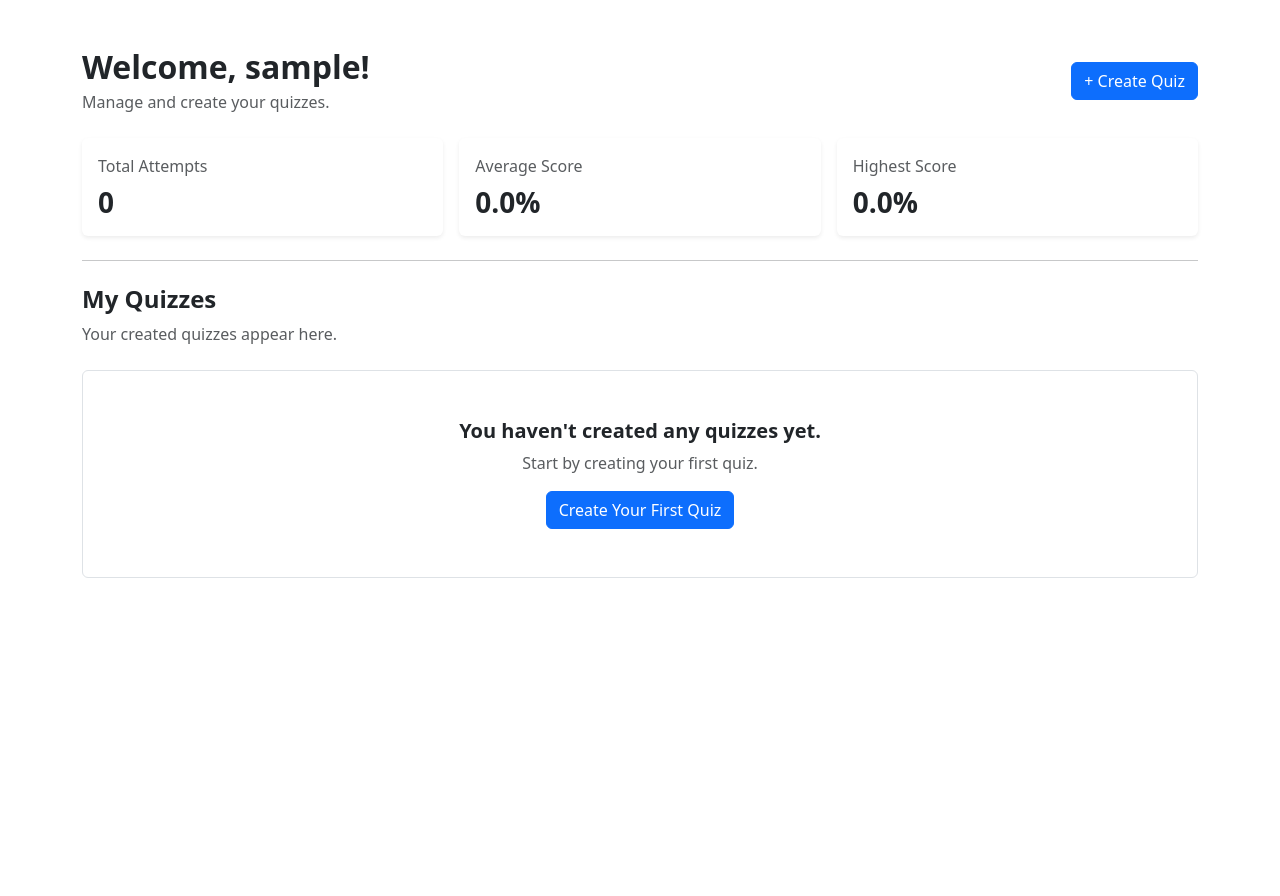
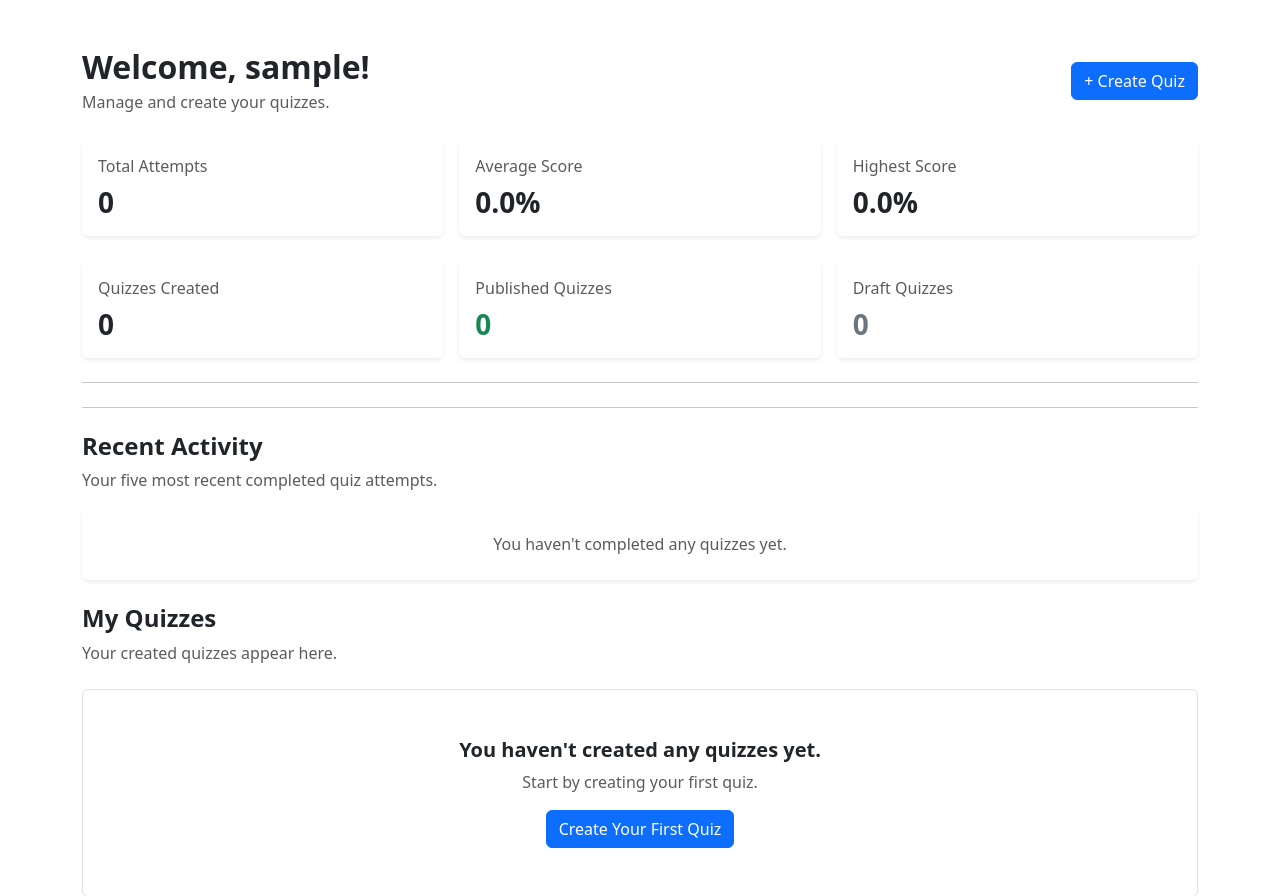
Before and after one commit to IronMonger13/QuizForge, a Django app: page /dashboard/ in a window 1280 px wide. Shown: the part 56-952 px from the top of the page. Before the commit the page ends 634 px from the top, so only its background shows below. Run offline with Django 5.2, Linux system fonts and the light colour scheme; the visitor is signed in with stand-in values (Sample User, id 1); data that the repository does not hold is empty.

Commit message:
Expand dashboard analytics and recent activity

```diff
--- a/quizzes/templates/quizzes/dashboard.html
+++ b/quizzes/templates/quizzes/dashboard.html
@@ -39,7 +39,64 @@
                 </div>
             </div>
         </div>
+        <!-- Quiz Creation Statistics -->
+        <div class="row g-3 mb-4">
+            <div class="col-md-4">
+                <div class="card border-0 shadow-sm h-100">
+                    <div class="card-body">
+                        <p class="text-muted mb-2">Quizzes Created</p>
+                        <h3 class="fw-bold mb-0">{{ quiz_stats.total_quizzes }}</h3>
+                    </div>
+                </div>
+            </div>
+            <div class="col-md-4">
+                <div class="card border-0 shadow-sm h-100">
+                    <div class="card-body">
+                        <p class="text-muted mb-2">Published Quizzes</p>
+                        <h3 class="fw-bold text-success mb-0">{{ quiz_stats.published_quizzes }}</h3>
+                    </div>
+                </div>
+            </div>
+            <div class="col-md-4">
+                <div class="card border-0 shadow-sm h-100">
+                    <div class="card-body">
+                        <p class="text-muted mb-2">Draft Quizzes</p>
+                        <h3 class="fw-bold text-secondary mb-0">{{ quiz_stats.draft_quizzes }}</h3>
+                    </div>
+                </div>
+            </div>
+        </div>
         <hr class="my-4">
+        <!-- Recent Activity -->
+        <hr class="my-4">
+        <div class="mb-3">
+            <h4 class="fw-bold">Recent Activity</h4>
+            <p class="text-muted">Your five most recent completed quiz attempts.</p>
+        </div>
+        <div class="card border-0 shadow-sm mb-4">
+            <div class="card-body p-0">
+                {% for attempt in recent_attempts %}
+                    <div class="d-flex justify-content-between align-items-center flex-wrap gap-3 p-3 {% if not forloop.last %}border-bottom{% endif %}">
+                        <div>
+                            <h6 class="fw-semibold mb-1">{{ attempt.quiz.title }}</h6>
+                            <small class="text-muted">{{ attempt.completed_at|date:"d M Y, h:i A" }}</small>
+                        </div>
+                        <div class="text-end">
+                            <span class="fw-bold">{{ attempt.score }}/{{ attempt.total_marks }}</span>
+                            <div>
+                                <small class="text-muted">{{ attempt.percentage|floatformat:1 }}%</small>
+                            </div>
+                        </div>
+                        <a href="{% url 'quizzes:attempt_result' attempt.id %}"
+                           class="btn btn-sm btn-outline-primary">View Result</a>
+                    </div>
+                {% empty %}
+                    <div class="text-center p-4">
+                        <p class="text-muted mb-0">You haven't completed any quizzes yet.</p>
+                    </div>
+                {% endfor %}
+            </div>
+        </div>
         <!-- My quizzes -->
         <div class="mb-4">
             <h4 class="fw-bold">My Quizzes</h4>
--- a/quizzes/views.py
+++ b/quizzes/views.py
@@ -15,31 +15,69 @@ from .models import Category, Quiz, Question, QuizAttempt, AttemptAnswer, Choice
 # Create your views here.
 @login_required
 def dashboard(request):
+    # Quizzes created by the logged-in user.
     my_quizzes = (
         Quiz.objects.filter(owner=request.user)
         .select_related("category")
         .annotate(question_count=Count("questions"))
     )
+
+    # Quiz creation statistics.
+    quiz_stats = my_quizzes.aggregate(
+        total_quizzes=Count("id"),
+        published_quizzes=Count(
+            "id",
+            filter=Q(status=Quiz.Status.PUBLISHED),
+        ),
+        draft_quizzes=Count(
+            "id",
+            filter=Q(status=Quiz.Status.DRAFT),
+        ),
+    )
+
+    # Completed attempts by the logged-in user.
     completed_attempts = QuizAttempt.objects.filter(
         user=request.user,
         status=QuizAttempt.Status.COMPLETED,
         total_marks__gt=0,
     )
+
     percentage_expression = ExpressionWrapper(
         F("score") * 100.0 / F("total_marks"),
         output_field=FloatField(),
     )
+
     attempt_stats = completed_attempts.aggregate(
         total_attempts=Count("id"),
         average_score=Avg(percentage_expression),
         highest_score=Max(percentage_expression),
     )
+
+    # Latest five completed quiz attempts.
+    recent_attempts = (
+        QuizAttempt.objects.filter(
+            user=request.user,
+            status=QuizAttempt.Status.COMPLETED,
+        )
+        .select_related("quiz")
+        .order_by("-completed_at")[:3]
+    )
+
+    for attempt in recent_attempts:
+        attempt.percentage = (
+            (attempt.score / attempt.total_marks) * 100
+            if attempt.total_marks > 0
+            else 0
+        )
+
     return render(
         request,
         "quizzes/dashboard.html",
         {
             "my_quizzes": my_quizzes,
+            "quiz_stats": quiz_stats,
             "attempt_stats": attempt_stats,
+            "recent_attempts": recent_attempts,
         },
     )
 
```
